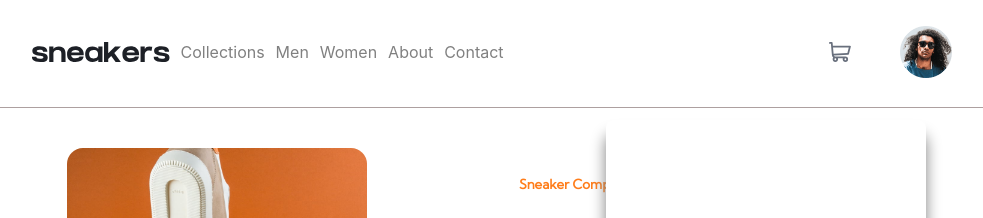
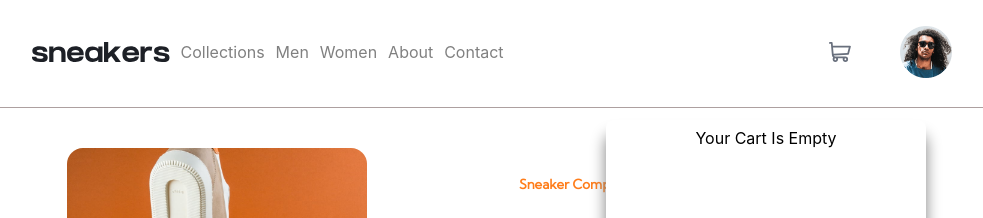
Before and after one commit to phellwege/ecommerce-product-page-component, a React (Create React App) app: page / in a window 1280 px wide. Both pictures are taken after a click on the link 1002 px from the left and 55 px from the top of the page. Shown: the top 218 px of the page, without its empty margins (162-1145 px from the left). Built offline with nearby package versions, Linux system fonts and the light colour scheme.

Commit message:
added additional turnary

```diff
--- a/src/components/Cart.js
+++ b/src/components/Cart.js
@@ -19,7 +19,7 @@ export default (props) => {
             <div className="cartBoxBox">
                 {props.numInCart == 0 ? '' : <img src={thumb1} alt='product in cart' className='cartThumb'/>}
                 <div className="cartBoxText">
-                    {props.numInCart == 0 ? '' : 'Fall Limited Edition Sneakers'}
+                    {props.numInCart == 0 ? 'Your Cart Is Empty' : 'Fall Limited Edition Sneakers'}
                     <br/>
                     {props.numInCart == 0 ? '' : props.numInCart}
                     {props.numInCart == 0 ? '' : ' X '}
```
